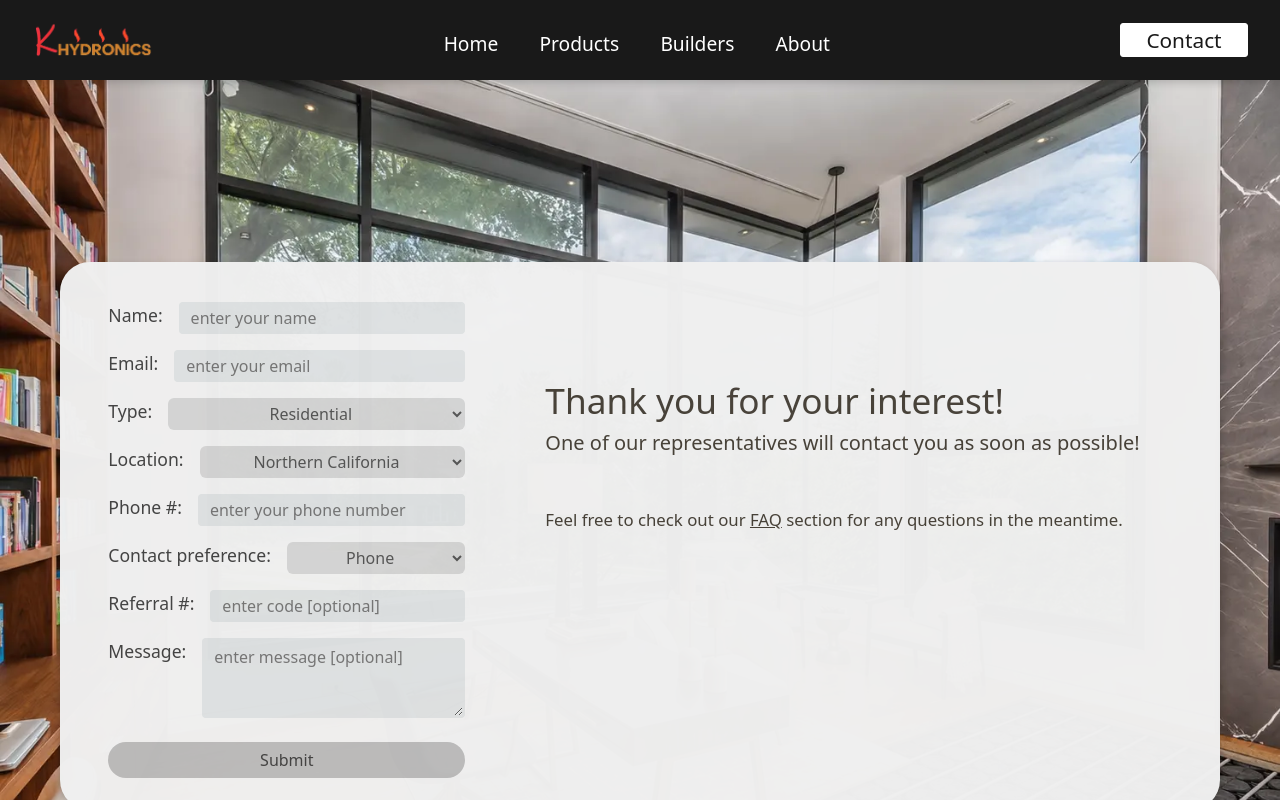
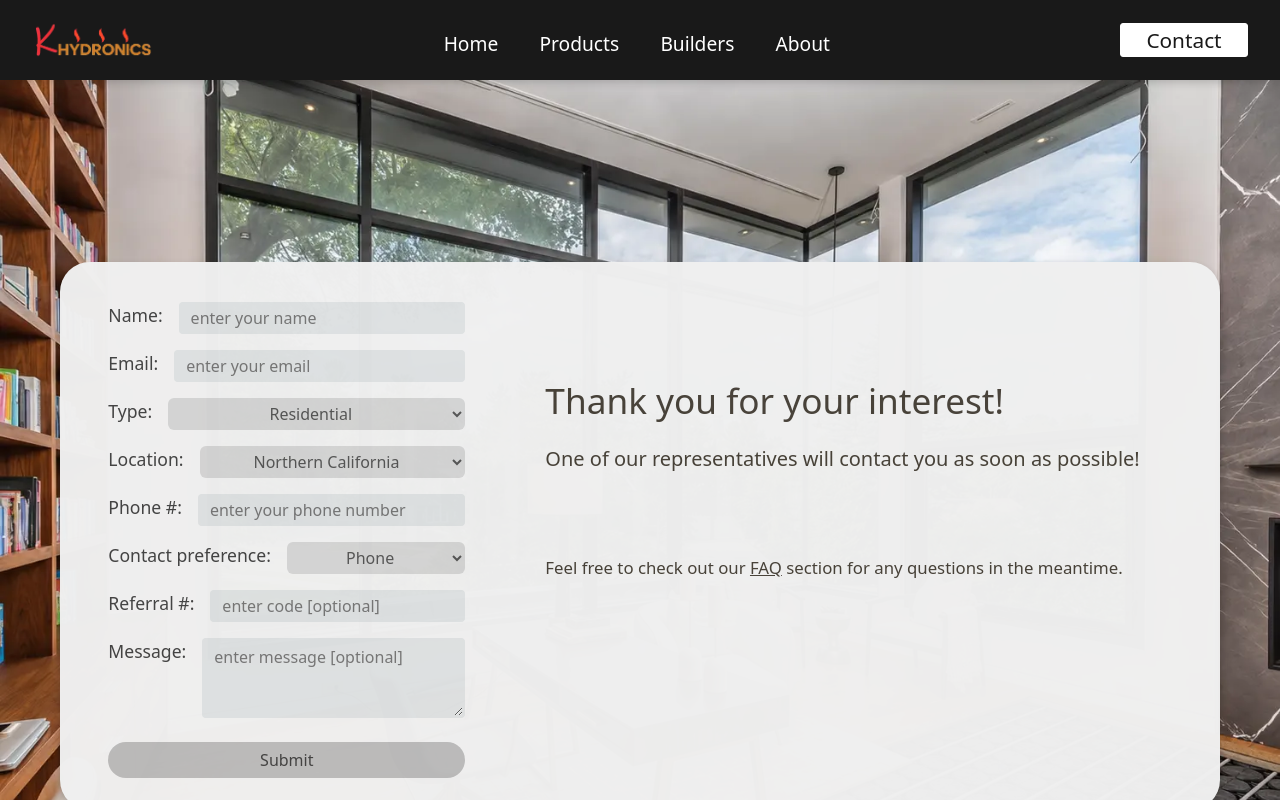
Before and after one commit to stevenchung213/k-hydronics, a React (Vite) app: page /contact in a window 1280 px wide. Shown: the top 800 px of the page. Built offline with nearby package versions, Linux system fonts and the light colour scheme; no server answers.

Commit message:
increase spacing between text in desktop contact form page

```diff
--- a/src/components/contact/styles.css
+++ b/src/components/contact/styles.css
@@ -119,11 +119,11 @@
   color: rgb(71, 65, 56);
   font-size: 1rem;
   font-weight: 300;
-  /* align-items: center; */
 }
 
 .gratitude_message {
   font-size: 2.2rem;
+  margin-bottom: 1rem;
 }
 
 .response_message {
@@ -134,7 +134,7 @@
 
 .faq_message {
   font-size: 1.05rem;
-  margin-top: 3rem;
+  margin-top: 5rem;
 }
 
 .faq_link {
```
